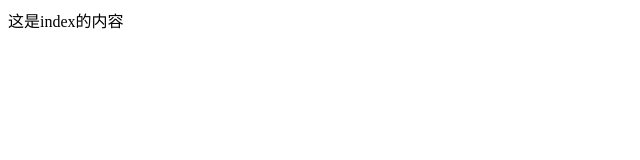
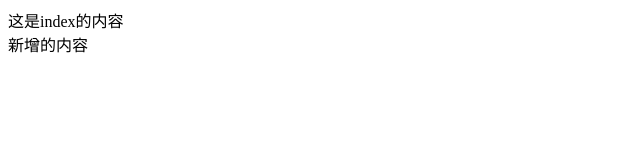
Before and after one commit to LLiujuzheng/item, a plain HTML site: page index.html in a window 1280 px wide. Shown: the whole page, without its empty margins (0-640 px from the left). Drawn offline with Linux system fonts and the light colour scheme.

Commit message:
在index文件中添加了标签

```diff
--- a/index.html
+++ b/index.html
@@ -7,5 +7,6 @@
 </head>
 <body>
     <div>这是index的内容</div>
+    <div>新增的内容</div>
 </body>
 </html>
```
